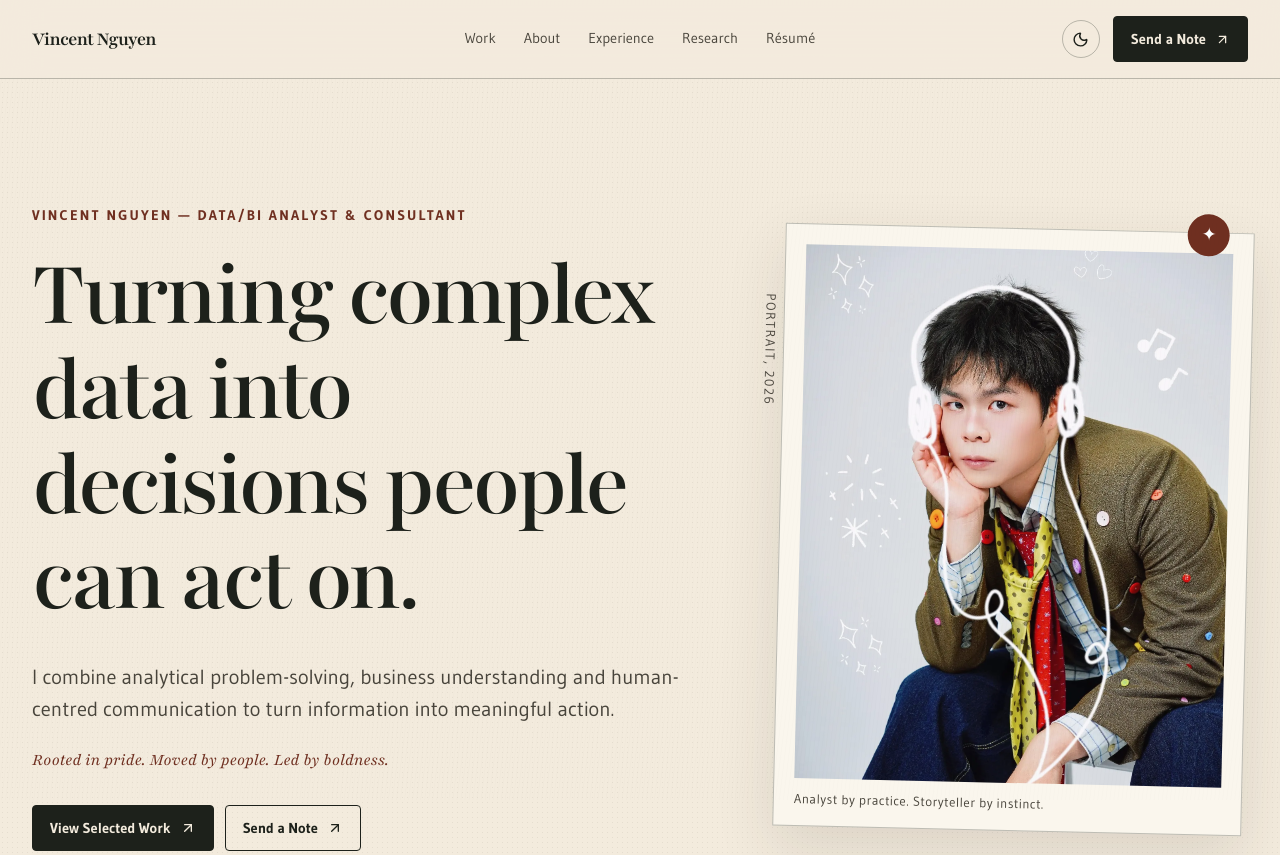
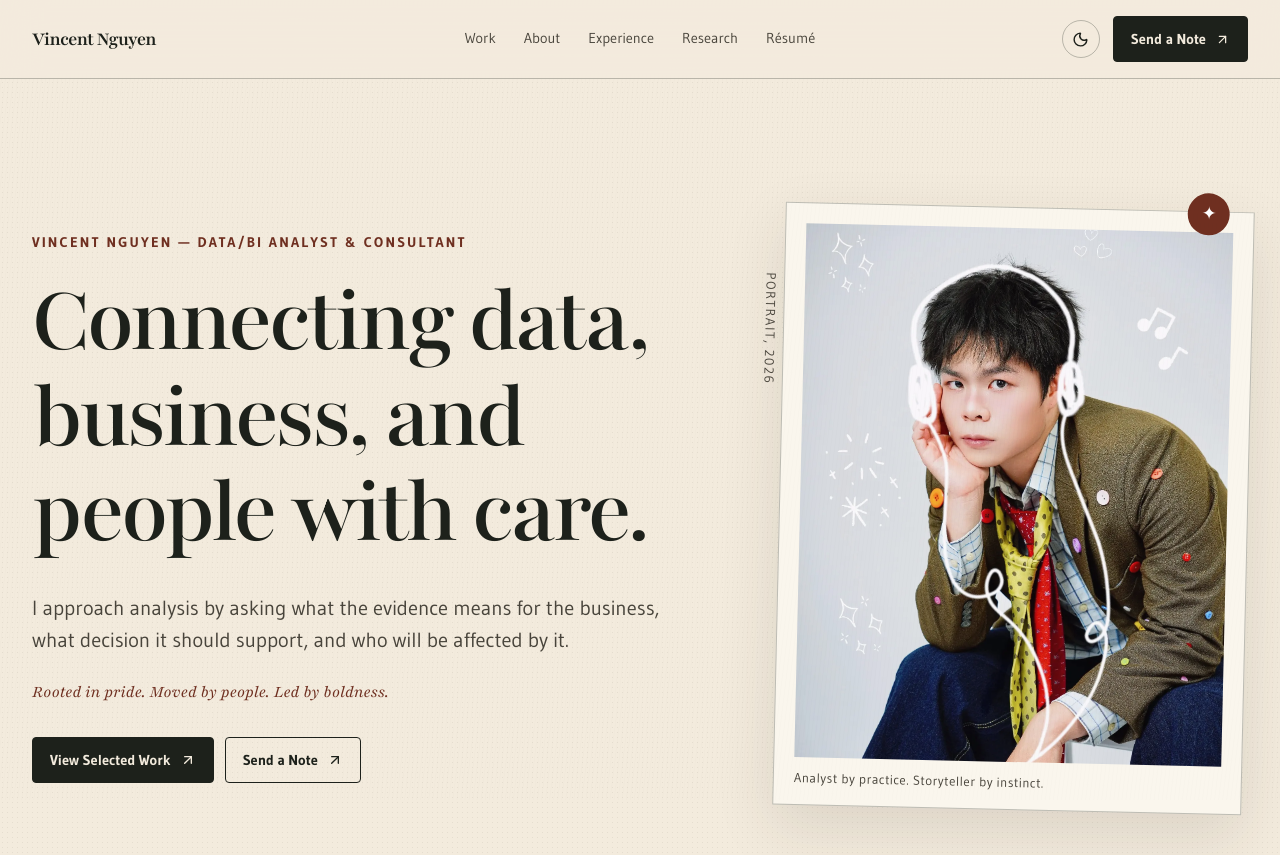
Before and after one commit to vincentnguyencreative06-stack/vincentnguyencreative06-stack.github.io, a Next.js app: page / in a window 1280 px wide. Shown: the top 855 px of the page. Built offline with nearby package versions, Linux system fonts and the light colour scheme.

Commit message:
Revise text content for clarity and impact

```diff
--- a/app/page.tsx
+++ b/app/page.tsx
@@ -10,8 +10,8 @@ export default function HomePage() {
       <section className="hero shell section-pad">
         <div className="hero-copy">
           <p className="eyebrow">Vincent Nguyen — Data/BI Analyst &amp; Consultant</p>
-          <h1>Turning complex data into decisions people can act on.</h1>
-          <p className="lede">I combine analytical problem-solving, business understanding and human-centred communication to turn information into meaningful action.</p>
+          <h1>Connecting data, business, and people with care.</h1>
+          <p className="lede">I approach analysis by asking what the evidence means for the business, what decision it should support, and who will be affected by it.</p>
           <p className="motto">Rooted in pride. Moved by people. Led by boldness.</p>
           <div className="button-row">
             <Link className="button button-solid" href="/work">View Selected Work <ArrowUpRight size={16} /></Link>
@@ -63,14 +63,14 @@ export default function HomePage() {
       <Reveal as="section" className="research-teaser">
         <div className="shell research-teaser-grid">
           <p className="section-number">R / 01</p>
-          <div><p className="eyebrow">Research interests</p><h2>Technology should strengthen human judgement—not quietly replace it.</h2><p>I am interested in the meeting point between analytics, responsible AI and organisational decision-making.</p></div>
+          <div><p className="eyebrow">Research interests</p><h2>Technology should strengthen human judgement, not quietly replace it.</h2><p>I am interested in the meeting point between analytics, responsible AI and organisational decision-making.</p></div>
           <Link className="round-link" href="/research" aria-label="Explore research interests"><ArrowUpRight /></Link>
         </div>
       </Reveal>
 
       <section className="shell closing-cta section-pad">
         <p className="eyebrow">Open for work or further discussion</p>
-        <h2>Looking for an analyst who can move between data, people and decisions?</h2>
+        <h2>Looking for an analyst who turns insight into impact, for businesses and the people they serve?</h2>
         <Link className="button button-solid" href="/contact">Send a Note <ArrowUpRight size={16} /></Link>
       </section>
     </>
```
